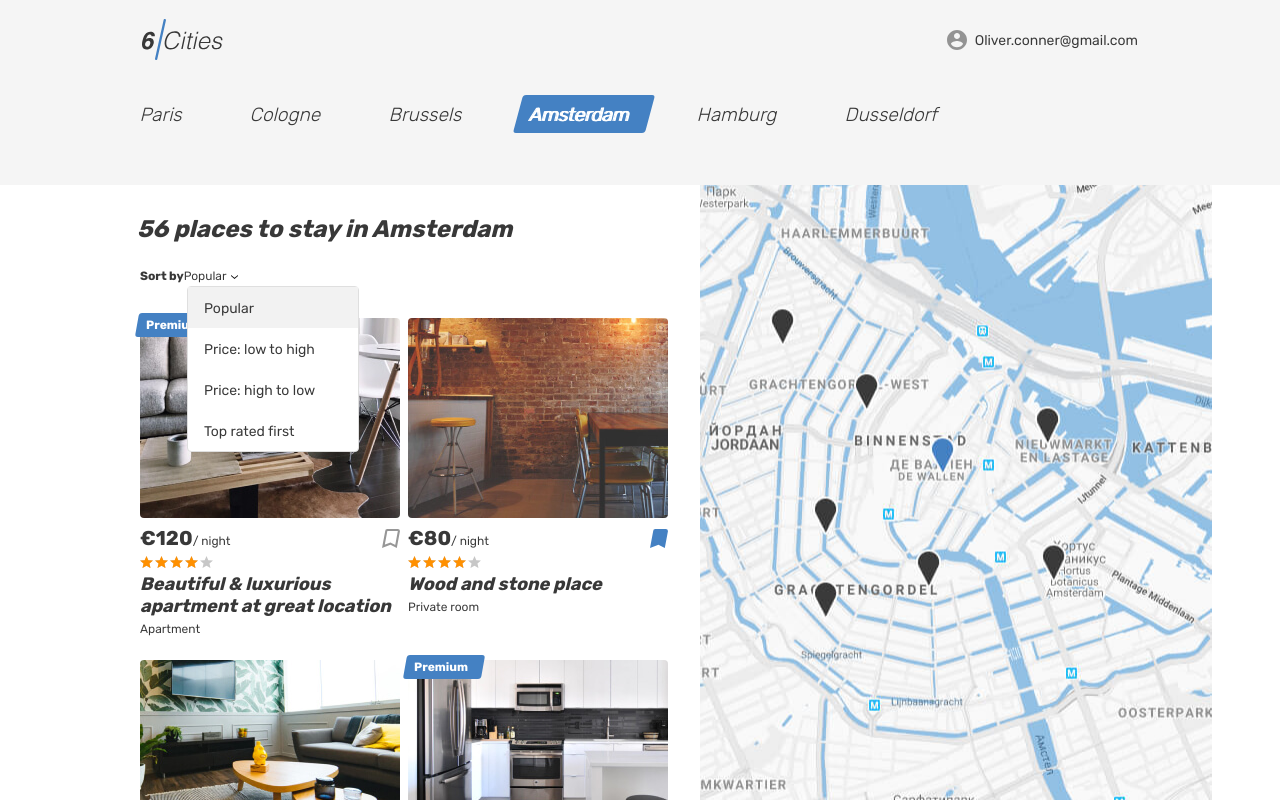
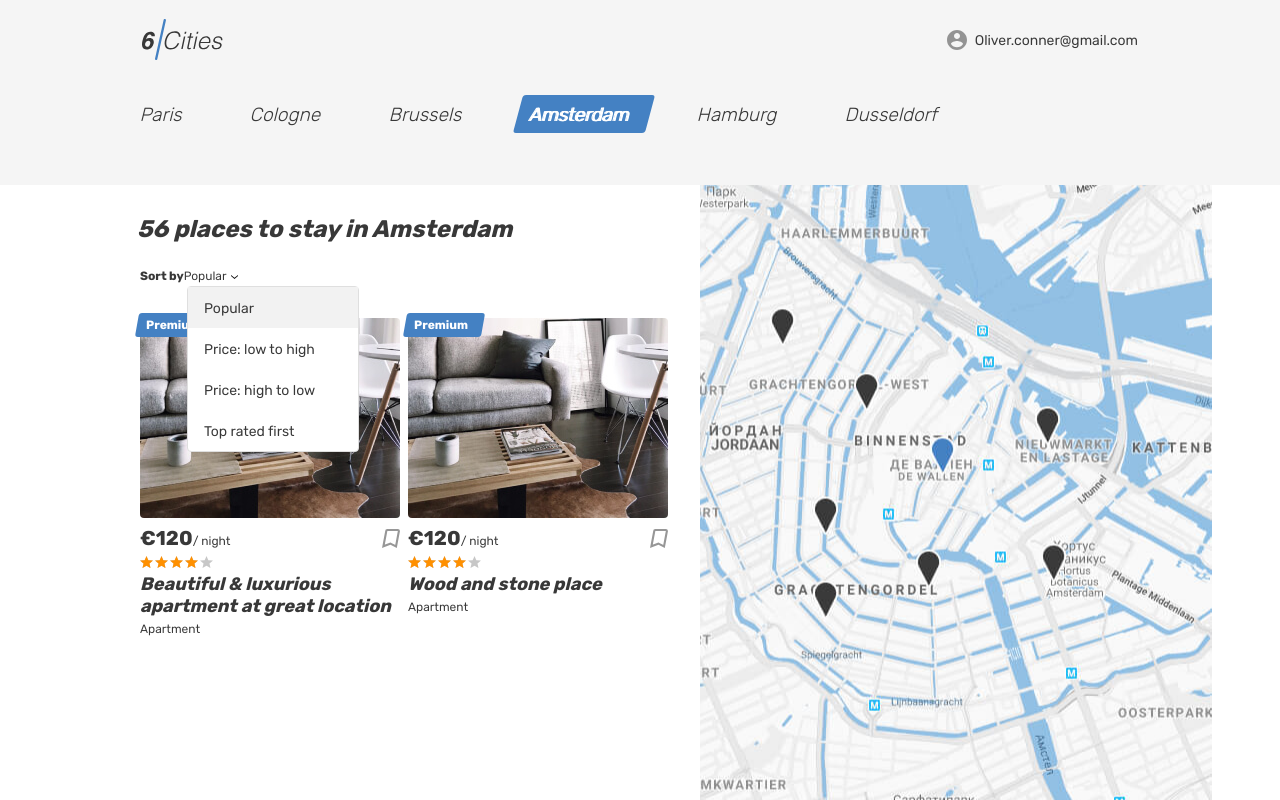
Before and after one commit to Stas4On/237925-six-cities-4, a React app: page / in a window 1280 px wide. Built offline with nearby package versions, Linux system fonts and the light colour scheme.

Commit message:
Adds offerNames to Props for Main component

```diff
--- a/src/components/app/app.tsx
+++ b/src/components/app/app.tsx
@@ -3,11 +3,12 @@ import Main from "../main/main";
 
 interface Props {
   numberRentalOffers: number;
+  offerNames: string[];
 }
 const App = (props: Props) => {
   return (
     <React.Fragment>
-      <Main numberRentalOffers={props.numberRentalOffers}/>
+      <Main numberRentalOffers={props.numberRentalOffers} offerNames={props.offerNames}/>
     </React.Fragment>
   );
 };
--- a/src/components/main/main.tsx
+++ b/src/components/main/main.tsx
@@ -2,6 +2,7 @@ import * as React from "react";
 
 interface Props {
   numberRentalOffers: number;
+  offerNames: string[];
 }
 
 const Main = (props: Props) => {
@@ -96,7 +97,7 @@ const Main = (props: Props) => {
                 */}
             </form>
             <div className="cities__places-list places__list tabs__content">
-              <article className="cities__place-card place-card">
+              {props.offerNames.map((name) => <article key={name} className="cities__place-card place-card">
                 <div className="place-card__mark">
                   <span>Premium</span>
                 </div>
@@ -125,12 +126,12 @@ const Main = (props: Props) => {
                     </div>
                   </div>
                   <h2 className="place-card__name">
-                    <a href="#">Beautiful &amp; luxurious apartment at great location</a>
+                    <a href="#">{name}</a>
                   </h2>
                   <p className="place-card__type">Apartment</p>
                 </div>
-              </article>
-              <article className="cities__place-card place-card">
+              </article>)}
+              {/*<article className="cities__place-card place-card">
                 <div className="cities__image-wrapper place-card__image-wrapper">
                   <a href="#">
                     <img className="place-card__image" src="img/room.jpg" width={260} height={200} alt="Place image"/>
@@ -256,7 +257,7 @@ const Main = (props: Props) => {
                   </h2>
                   <p className="place-card__type">Private room</p>
                 </div>
-              </article>
+              </article>*/}
             </div>
           </section>
           <div className="cities__right-section">
--- a/src/index.tsx
+++ b/src/index.tsx
@@ -3,10 +3,11 @@ import * as ReactDOM from "react-dom";
 import App from "./components/app/app";
 
 const NUMBER_OFFERS = 56;
+const OFFER_NAMES = [`Beautiful & luxurious apartment at great location`, `Wood and stone place`];
 
 const init = () => {
   ReactDOM.render(
-      <App numberRentalOffers={NUMBER_OFFERS}/>,
+      <App numberRentalOffers={NUMBER_OFFERS} offerNames={OFFER_NAMES}/>,
       document.getElementById(`root`)
   );
 };
```
Also changed, not shown: src/mock.ts (added, +7 -0 lines), src/models.ts (added, +10 -0 lines), src/constants.ts (added).
